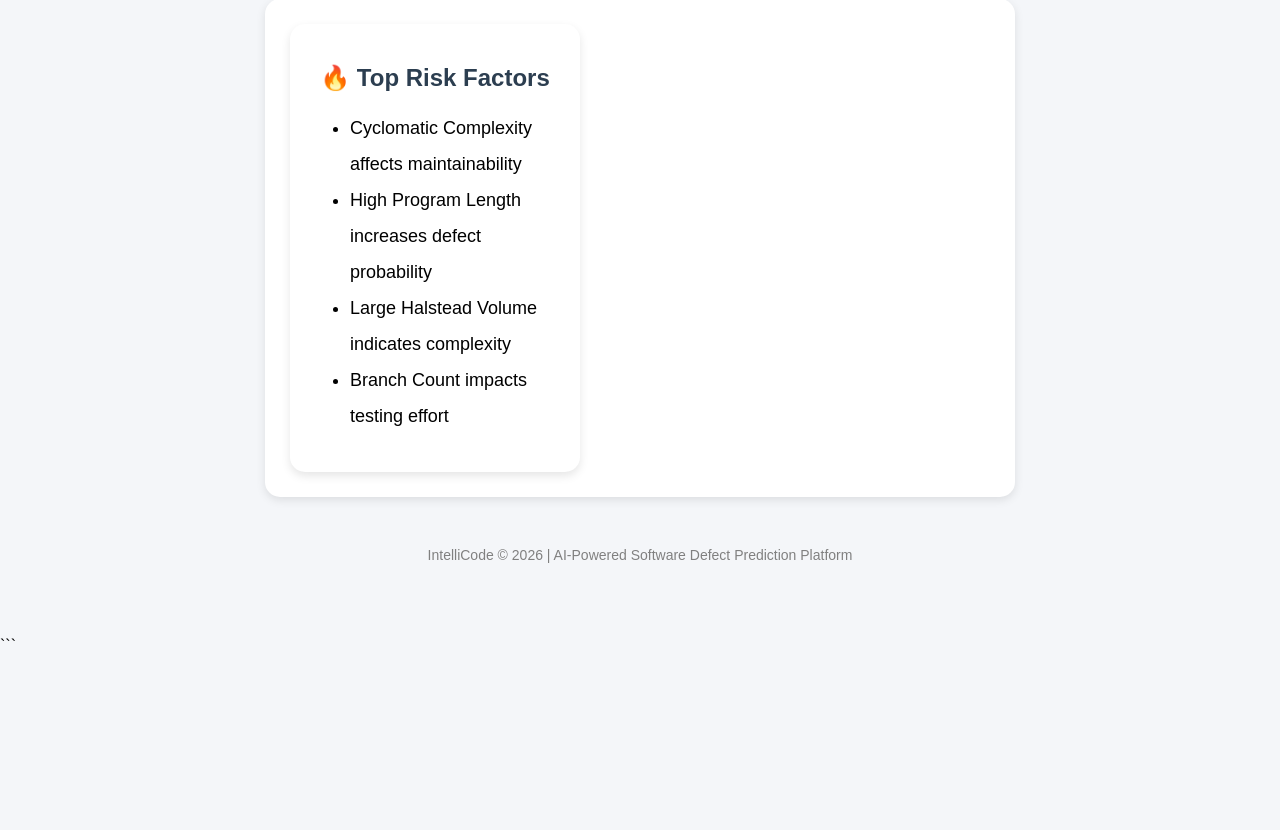
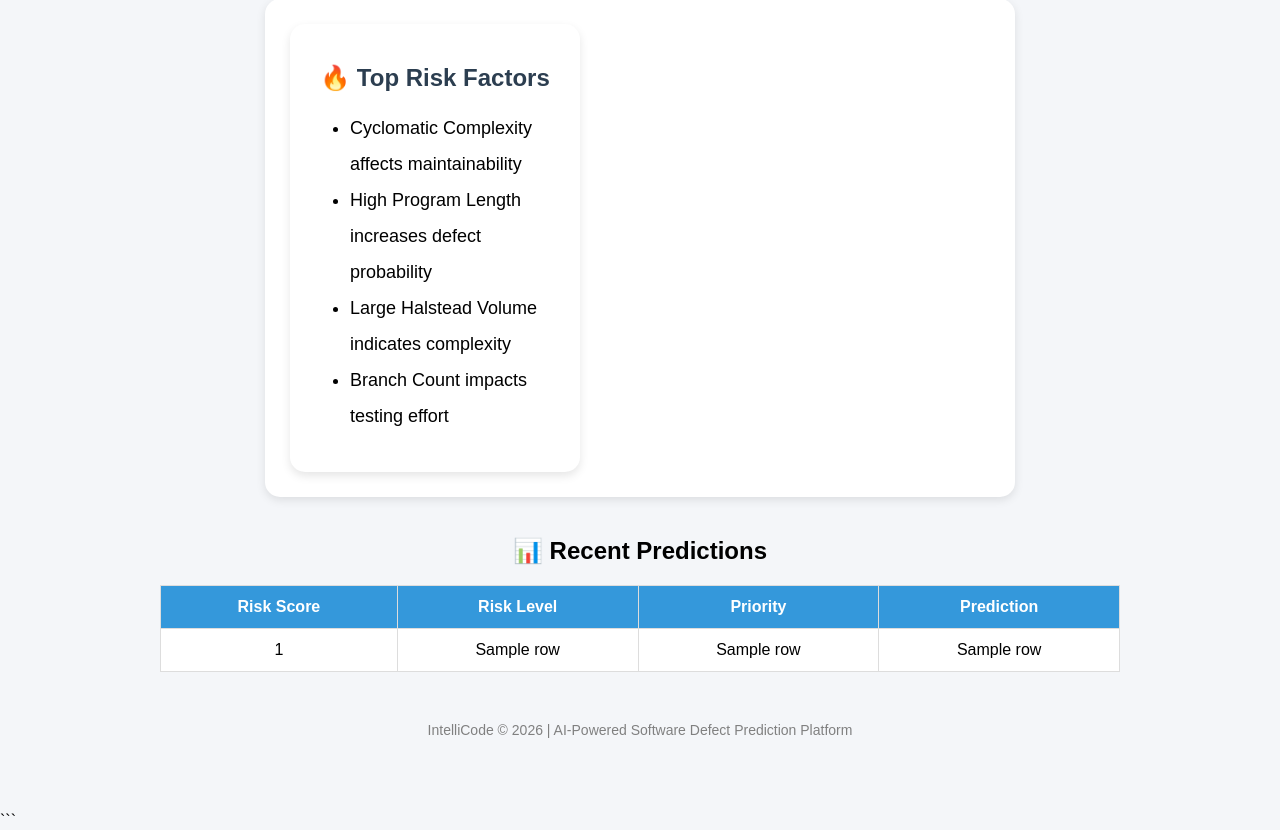
Before and after one commit to DEEPIKA0620/Intellicode, a Flask app: template templates/index.html in a window 1280 px wide. Shown: the part 1203-2033 px from the top of the page. Before the commit the page ends 1844 px from the top, so only its background shows below. Run offline with Flask 3, Linux system fonts and the light colour scheme; the template is opened without the code that fills it: most values are stand-ins (such as "Sample title", 1, 10 or a date in 2020); parts of the project's set-up code (start-up, migrations or seed data) failed here and were passed over.

Commit message:
Added prediction history dashboard and readable prediction labels

```diff
--- a/app.py
+++ b/app.py
@@ -1,5 +1,4 @@
 import os
-
 from flask import Flask, render_template, request
 import joblib
 import numpy as np
@@ -10,6 +9,23 @@ app = Flask(__name__)
 
 # Load trained model
 rf = joblib.load("model/defect_model.pkl")
+
+def load_prediction_history():
+
+    file_path = "reports/prediction_history.csv"
+
+    if not os.path.exists(file_path):
+        return []
+
+    with open(file_path, "r") as file:
+
+        reader = csv.reader(file)
+
+        next(reader, None)
+
+        rows = list(reader)
+
+    return rows[-5:]
 
 @app.route('/')
 def home():
@@ -63,6 +79,14 @@ float(request.form["branchcount"])
     else:
         risk_level = "High"
         priority = "Priority 1"
+
+
+    prediction_text = (
+        "Defective Module"
+        if prediction == 1
+        else "Healthy Module"
+    )
+
     # Save prediction to history
     file_path = "reports/prediction_history.csv"
     os.makedirs("reports", exist_ok=True)
@@ -71,14 +95,17 @@ float(request.form["branchcount"])
         writer = csv.writer(file)
         if not file_exists:
             writer.writerow(["Risk Score", "Risk Level", "Priority", "Prediction"])
-        writer.writerow([risk_score, risk_level, priority, int(prediction)])
+        writer.writerow([risk_score, risk_level, priority, prediction_text])
 
+    history = load_prediction_history()
     return render_template(
         "index.html",
         prediction=int(prediction),
+        prediction_text=prediction_text,
         risk_score=risk_score,
         risk_level=risk_level,
-        priority=priority
+        priority=priority,
+        history=history
     )
 
 if __name__ == "__main__":
--- a/reports/prediction_history.csv
+++ b/reports/prediction_history.csv
@@ -1 +1,3 @@
-71.0,High,Priority 1,1
+Risk Score,Risk Level,Priority,Prediction
+58.0,Medium,Priority 2,1
+58.0,Medium,Priority 2,Defective Module
--- a/static/style.css
+++ b/static/style.css
@@ -216,3 +216,25 @@ footer{
     font-size: 14px;
     padding-bottom: 20px;
 }
+
+.history-section{
+    width:80%;
+    margin:40px auto;
+}
+
+table{
+    width:100%;
+    border-collapse:collapse;
+    background:white;
+}
+
+th, td{
+    border:1px solid #ddd;
+    padding:12px;
+    text-align:center;
+}
+
+th{
+    background:#3498db;
+    color:white;
+}
--- a/templates/index.html
+++ b/templates/index.html
@@ -234,7 +234,37 @@
     </section>
 
     {% endif %}
+{% if history %}
 
+<div class="history-section">
+
+    <h2>📊 Recent Predictions</h2>
+
+    <table>
+
+        <tr>
+            <th>Risk Score</th>
+            <th>Risk Level</th>
+            <th>Priority</th>
+            <th>Prediction</th>
+        </tr>
+
+        {% for row in history %}
+
+        <tr>
+            <td>{{ row[0] }}</td>
+            <td>{{ row[1] }}</td>
+            <td>{{ row[2] }}</td>
+            <td>{{ row[3] }}</td>
+        </tr>
+
+        {% endfor %}
+
+    </table>
+
+</div>
+
+{% endif %}
     <!-- FOOTER -->
 
     <footer>
```
